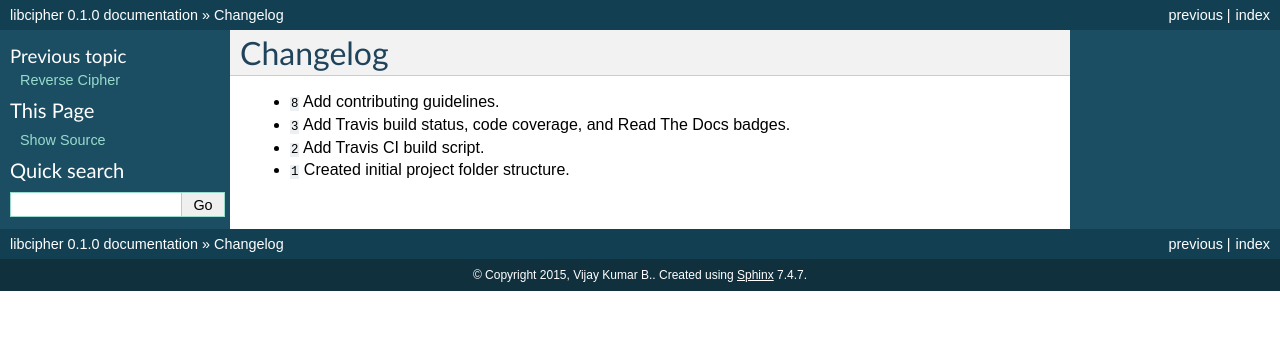
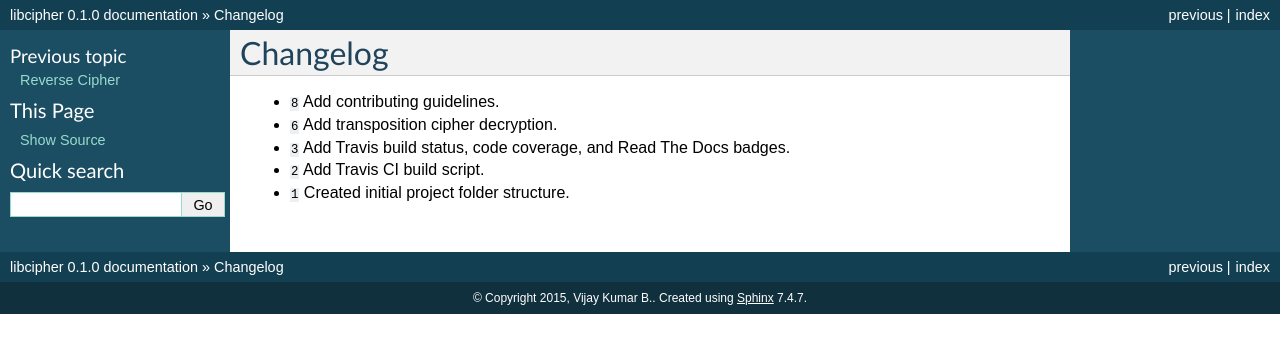
Before and after one commit to Chennaipy/libcipher, a Sphinx documentation site: the page built from doc/changelog.rst, in a window 1280 px wide. Shown: the top 353 px of the page. Built offline with Sphinx 7.4.7, drawn with Linux system fonts in a browser that asks for light colours; cross-references to code outside the pages are shown as plain code.

Commit message:
release notes for issue #6 is added

```diff
--- a/doc/changelog.rst
+++ b/doc/changelog.rst
@@ -2,6 +2,7 @@ Changelog
 =========
 
 * :support:`8` Add contributing guidelines.
+* :support:`6` Add transposition cipher decryption.
 * :support:`3` Add Travis build status, code coverage, and Read The
   Docs badges.
 * :support:`2` Add Travis CI build script.
```
